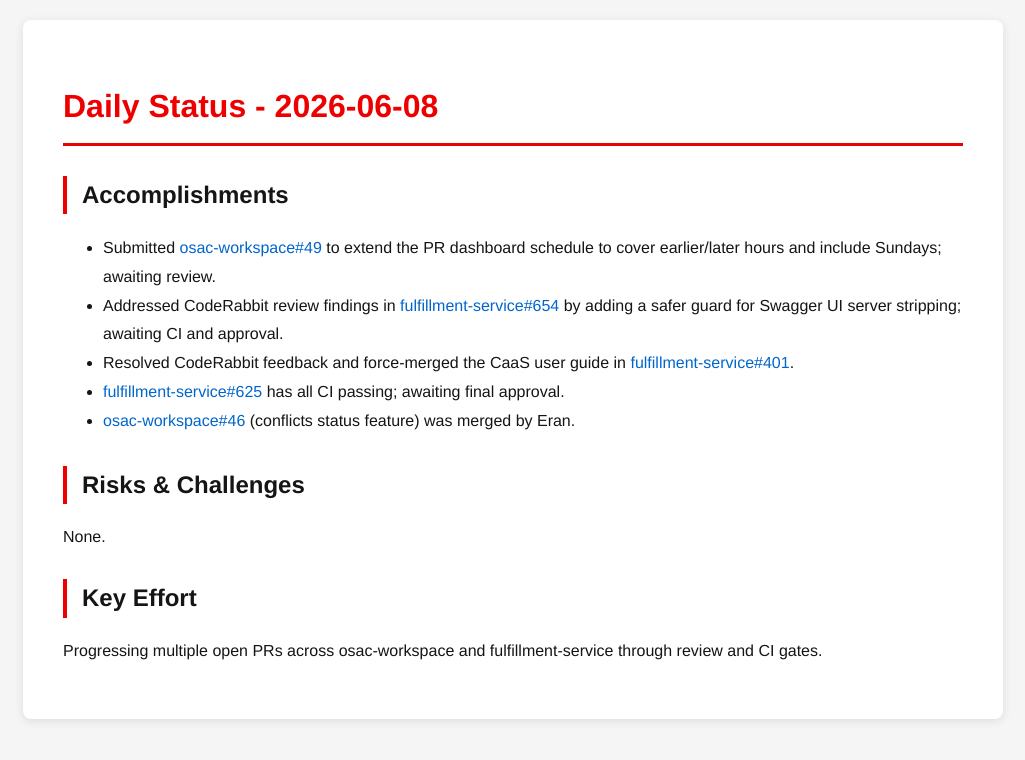
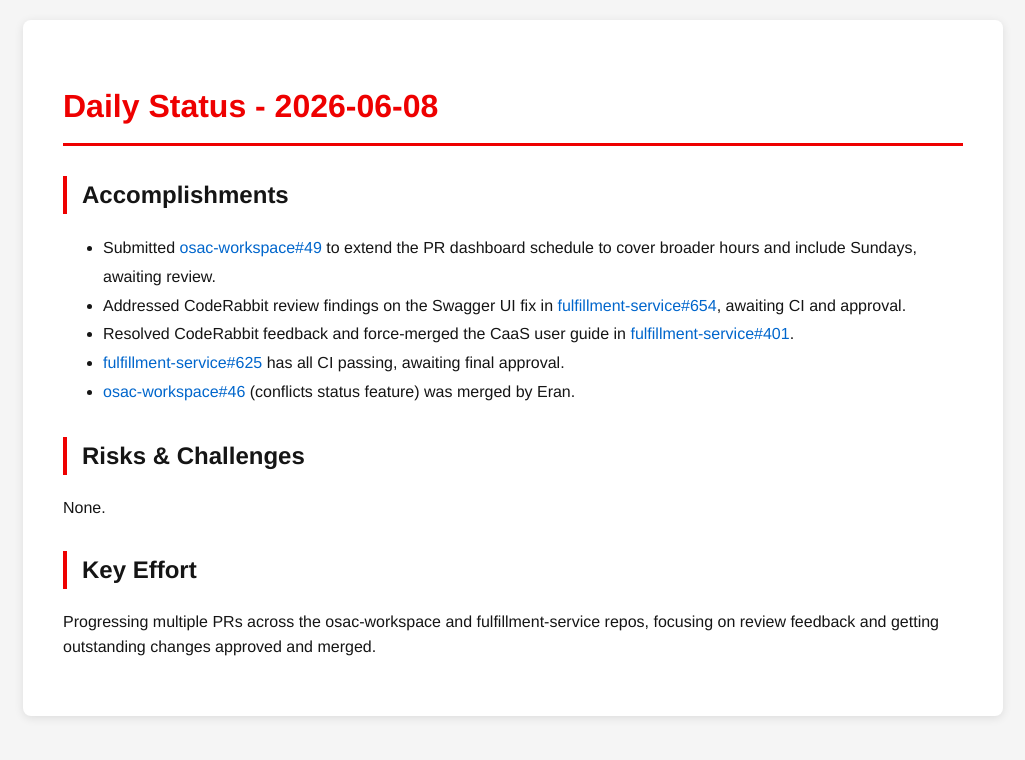
Before and after one commit to tzvatot/daily-status, a Jekyll site: the page built from 2026-06-08.md, in a window 1280 px wide. Shown: the top 760 px of the page, without its empty margins (127-1152 px from the left). Built offline with Jekyll 4.4.1, drawn with Linux system fonts in a browser that asks for light colours.

Commit message:
Daily status update - 2026-06-08

```diff
--- a/2026-06-08.md
+++ b/2026-06-08.md
@@ -7,14 +7,14 @@
 # Daily Status - 2026-06-08
 
 ## Accomplishments
-- Submitted [osac-workspace#49](https://github.com/osac-project/osac-workspace/pull/49) to extend the PR dashboard schedule to cover earlier/later hours and include Sundays; awaiting review.
-- Addressed CodeRabbit review findings in [fulfillment-service#654](https://github.com/osac-project/fulfillment-service/pull/654) by adding a safer guard for Swagger UI server stripping; awaiting CI and approval.
+- Submitted [osac-workspace#49](https://github.com/osac-project/osac-workspace/pull/49) to extend the PR dashboard schedule to cover broader hours and include Sundays, awaiting review.
+- Addressed CodeRabbit review findings on the Swagger UI fix in [fulfillment-service#654](https://github.com/osac-project/fulfillment-service/pull/654), awaiting CI and approval.
 - Resolved CodeRabbit feedback and force-merged the CaaS user guide in [fulfillment-service#401](https://github.com/osac-project/fulfillment-service/pull/401).
-- [fulfillment-service#625](https://github.com/osac-project/fulfillment-service/pull/625) has all CI passing; awaiting final approval.
+- [fulfillment-service#625](https://github.com/osac-project/fulfillment-service/pull/625) has all CI passing, awaiting final approval.
 - [osac-workspace#46](https://github.com/osac-project/osac-workspace/pull/46) (conflicts status feature) was merged by Eran.
 
 ## Risks & Challenges
 None.
 
 ## Key Effort
-Progressing multiple open PRs across osac-workspace and fulfillment-service through review and CI gates.
+Progressing multiple PRs across the osac-workspace and fulfillment-service repos, focusing on review feedback and getting outstanding changes approved and merged.
```
